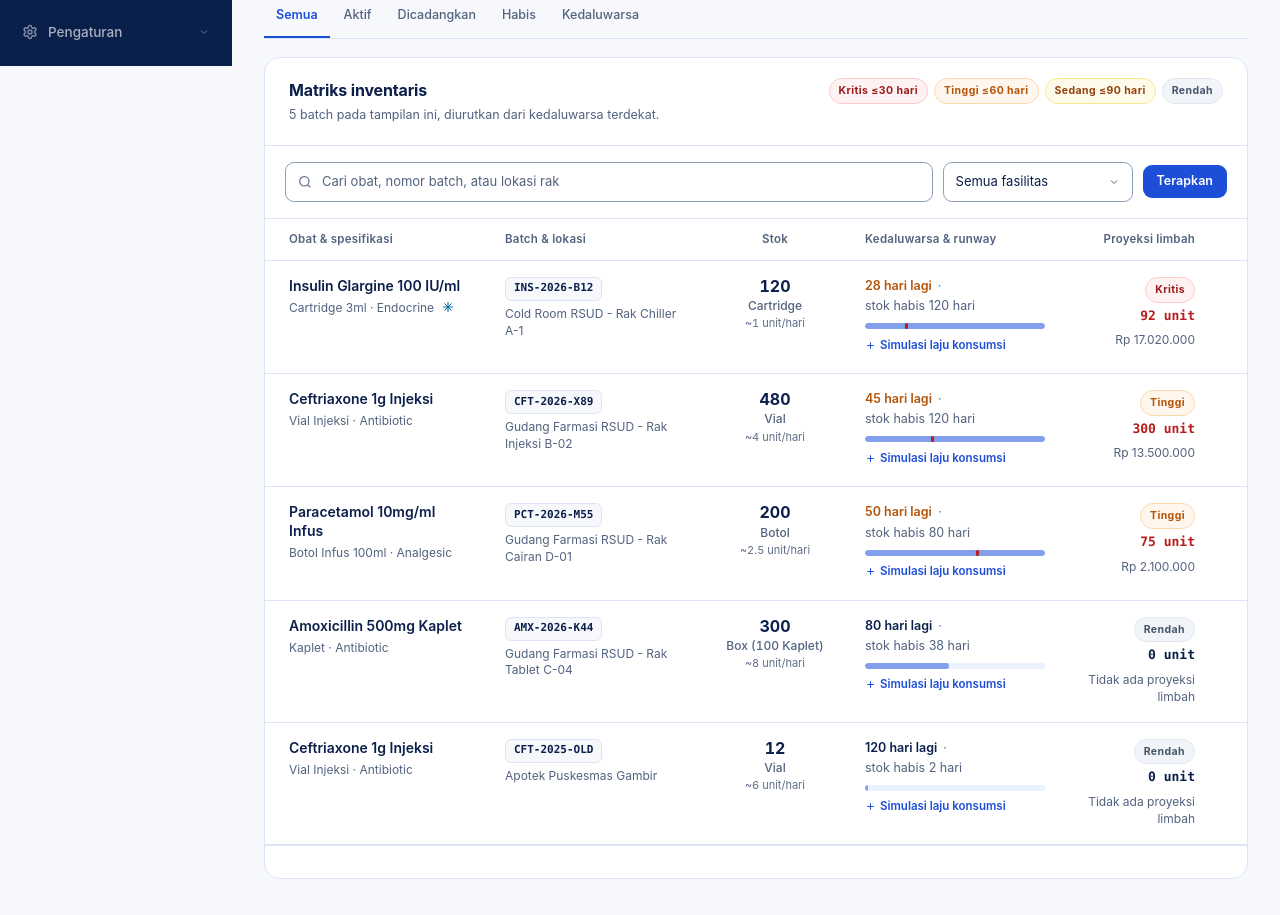
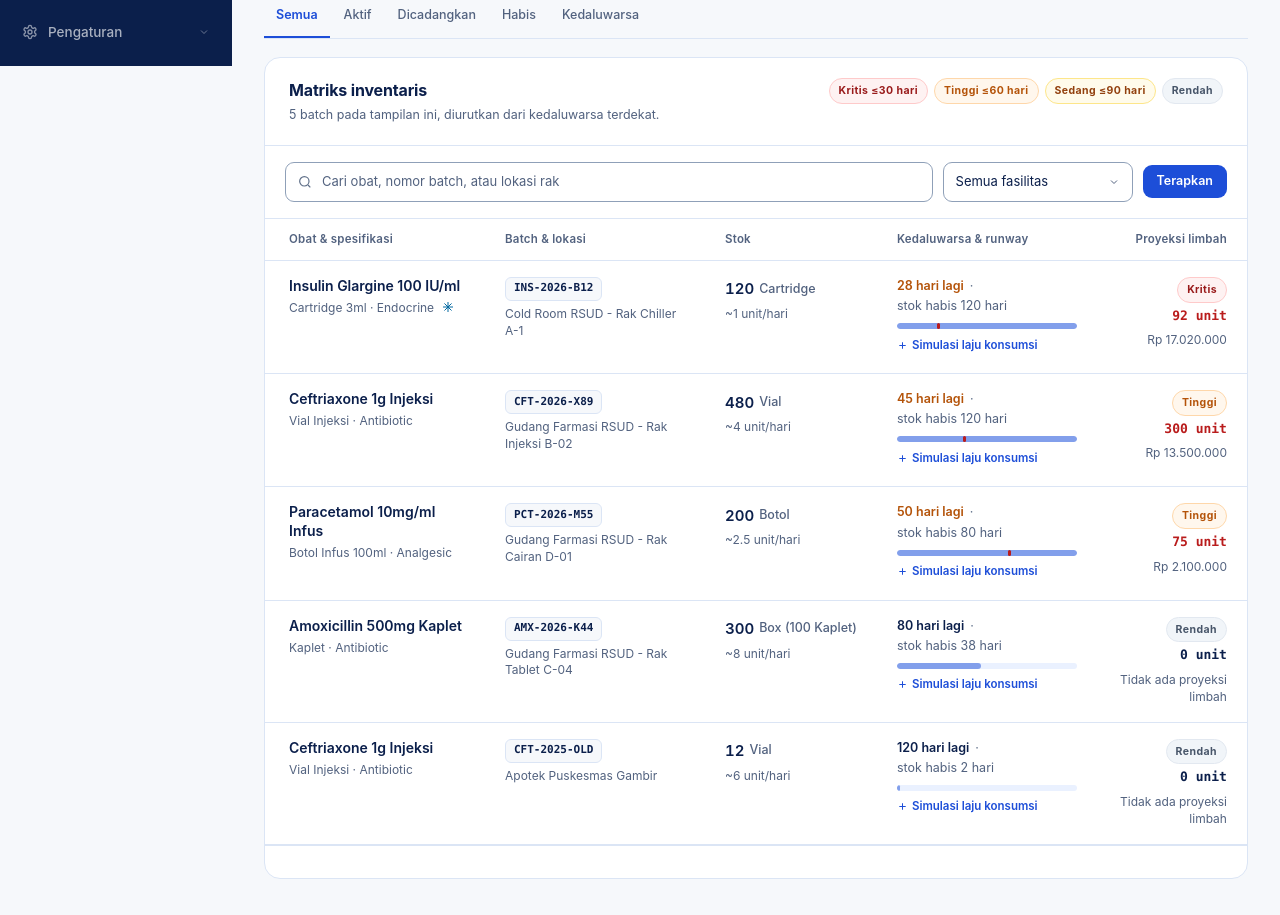
Before and after one commit to EvCamStudio/mediloop, a Laravel app: page /batches in a window 1280 px wide; the page is wider, and only the part inside the window is pictured. Shown: the part 734-1649 px from the top of that part. Run offline with Laravel 12, Linux system fonts and the light colour scheme; a user stored in the database is signed in; data comes from the database, SQL or seed files in the repository; style sheets or scripts are compiled from the project's sources; some libraries are stand-ins or nearby versions.

Commit message:
style(batches): align stock column to the left with unit beside number

```diff
--- a/resources/views/batches/index.blade.php
+++ b/resources/views/batches/index.blade.php
@@ -318,7 +318,7 @@
                         <tr>
                             <th scope="col" style="min-width: 220px;">Obat &amp; spesifikasi</th>
                             <th scope="col" style="min-width: 220px;">Batch &amp; lokasi</th>
-                            <th scope="col" class="is-center" style="min-width: 140px; text-align: center;">Stok</th>
+                            <th scope="col" style="min-width: 150px;">Stok</th>
                             <th scope="col" style="min-width: 220px;">Kedaluwarsa &amp; runway</th>
                             <th scope="col" class="is-right" style="min-width: 150px;">Proyeksi limbah</th>
                             <th scope="col" class="is-right" style="min-width: 230px;"><span class="ml-sr-only">Aksi</span></th>
@@ -361,11 +361,13 @@
                                     </div>
                                 </td>
 
-                                <td class="ml-cell-stock is-center" data-label="Stok">
+                                <td data-label="Stok">
                                     <div class="ml-stock-cell">
-                                        <span class="ml-stock-value">{{ number_format($batch->current_stock) }}</span>
-                                        <span class="ml-stock-unit">{{ $batch->medicine->unit }}</span>
-                                        <span class="ml-stock-burn">~{{ $batch->daily_burn_rate }} unit/hari</span>
+                                        <div class="ml-stock-main">
+                                            <span class="ml-stock-value">{{ number_format($batch->current_stock) }}</span>
+                                            <span class="ml-stock-unit">{{ $batch->medicine->unit }}</span>
+                                        </div>
+                                        <div class="ml-cell-meta">~{{ $batch->daily_burn_rate }} unit/hari</div>
                                     </div>
                                 </td>
 
--- a/resources/views/layouts/mediloop.blade.php
+++ b/resources/views/layouts/mediloop.blade.php
@@ -3113,37 +3113,37 @@
         .ml-stock-cell {
             display: flex;
             flex-direction: column;
-            align-items: center;
-            gap: 2px;
-            text-align: center;
-        }
-        .ml-cell-stock.is-center {
-            text-align: center;
-        }
-        .ml-table th.is-center {
-            text-align: center;
+            align-items: flex-start;
+            gap: 5px;
+            text-align: left;
+        }
+        .ml-stock-main {
+            display: inline-flex;
+            align-items: center;
+            gap: 5px;
+            height: 24px;
+            box-sizing: border-box;
         }
         .ml-stock-cell .ml-stock-value {
-            font-size: 16px;
-            font-weight: 700;
+            font-size: 15px;
+            font-weight: 600;
             color: var(--ml-text);
             font-variant-numeric: tabular-nums;
-            line-height: 1.2;
+            line-height: 1;
         }
         .ml-stock-cell .ml-stock-unit {
             margin-left: 0;
+            font-size: 12.5px;
+            font-weight: 500;
+            color: var(--ml-muted);
+            line-height: 1;
+            white-space: nowrap;
+        }
+        .ml-stock-cell .ml-cell-meta {
+            margin-top: 0;
             font-size: 12px;
-            font-weight: 500;
-            color: var(--ml-muted);
-            line-height: 1.35;
-            white-space: nowrap;
-        }
-        .ml-stock-burn {
-            font-size: 11px;
-            font-weight: 400;
-            color: var(--ml-subtle);
-            line-height: 1.35;
-            white-space: nowrap;
+            color: var(--ml-muted);
+            line-height: 1.4;
         }
         .ml-inline-icon {
             margin-right: 2px;
```
